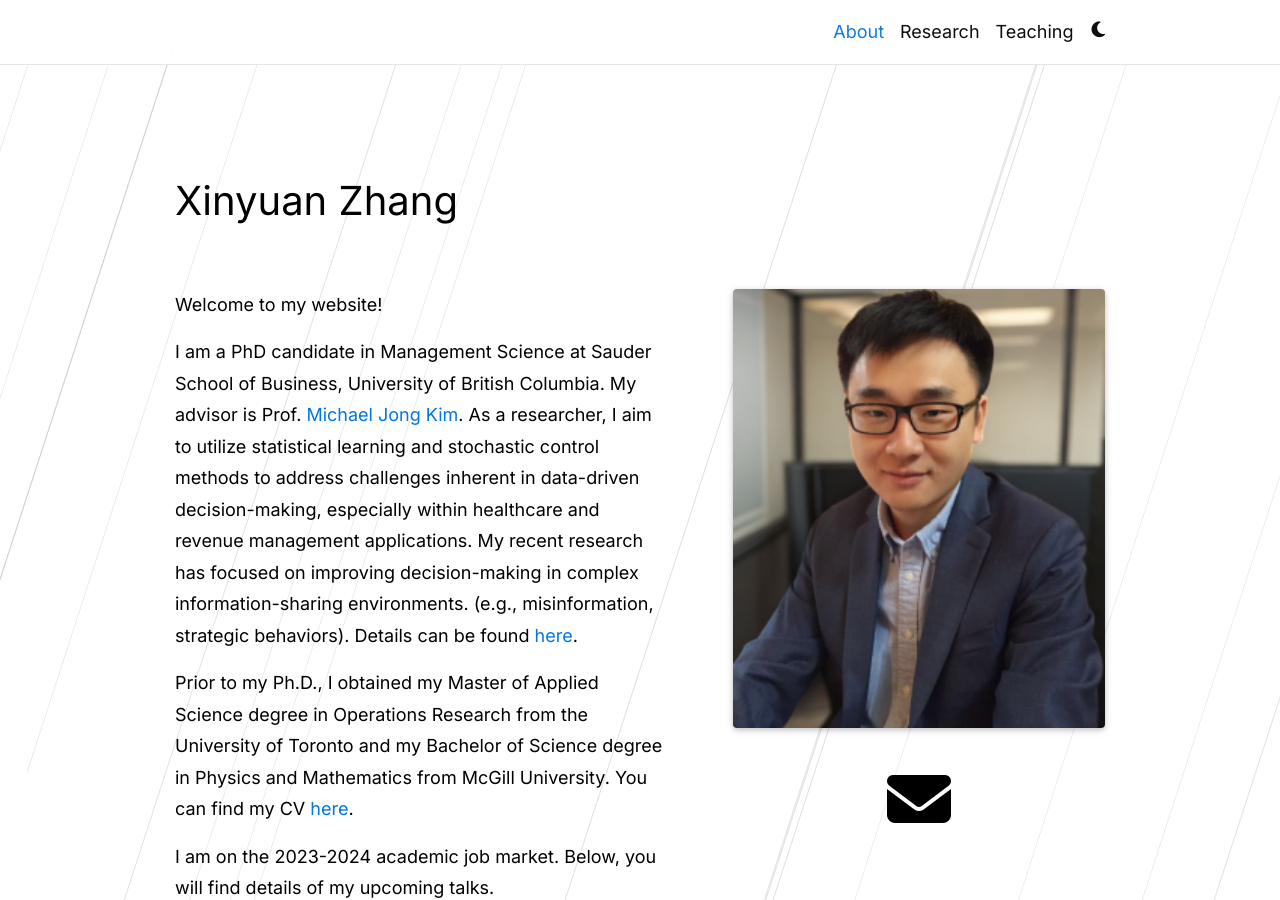
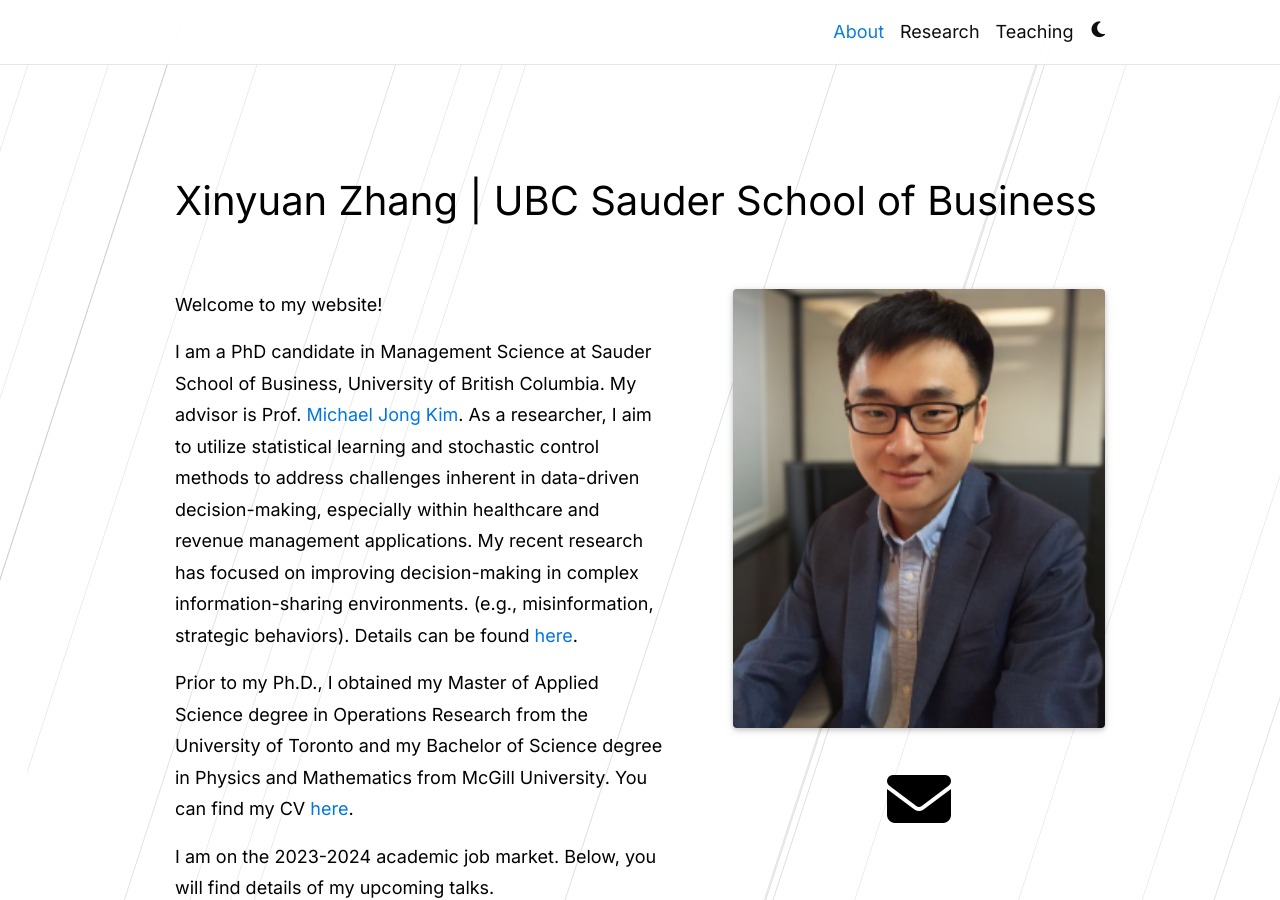
Before and after one commit to xyz2023ca/xyz2023ca.github.io, a Jekyll site: the page built from _pages/about.md, in a window 1280 px wide and 900 px high. Built offline with Jekyll 4.4.1, drawn with Linux system fonts in a browser that asks for light colours; full-size pictures stand in for the smaller copies a plugin makes; comment, search, counter and statistics services are not loaded; a style sheet for code colours, icons or effects is not loaded.

Commit message:
Update _config.yml

```diff
--- a/_config.yml
+++ b/_config.yml
@@ -2,7 +2,7 @@
 # Site settings
 # -----------------------------------------------------------------------------
 
-title: Xinyuan Zhang   # the website title (if blank, full name will be used instead)
+title: Xinyuan Zhang | UBC Sauder School of Business  # the website title (if blank, full name will be used instead)
 first_name: Xinyuan
 middle_name: Felix
 last_name: Zhang
```
